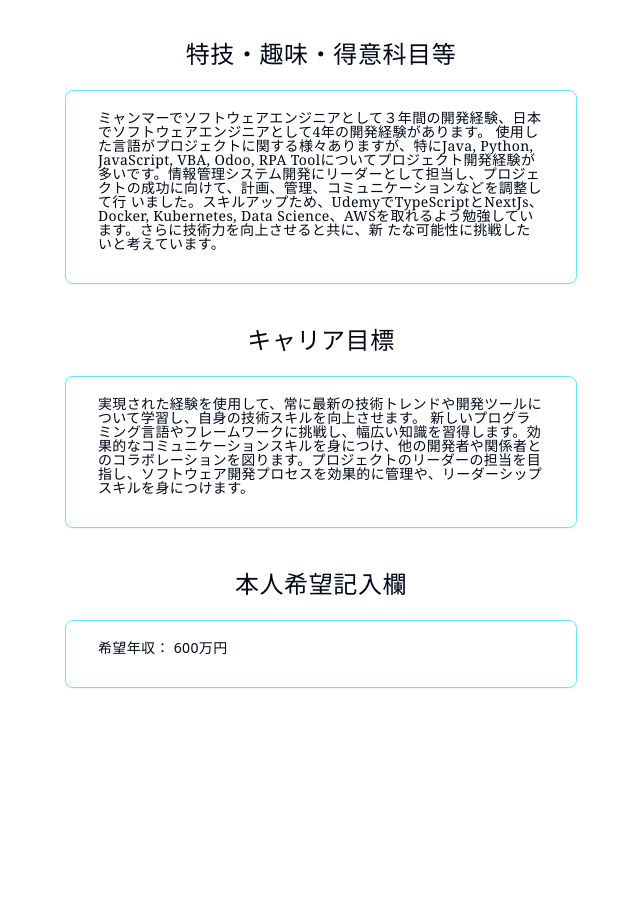
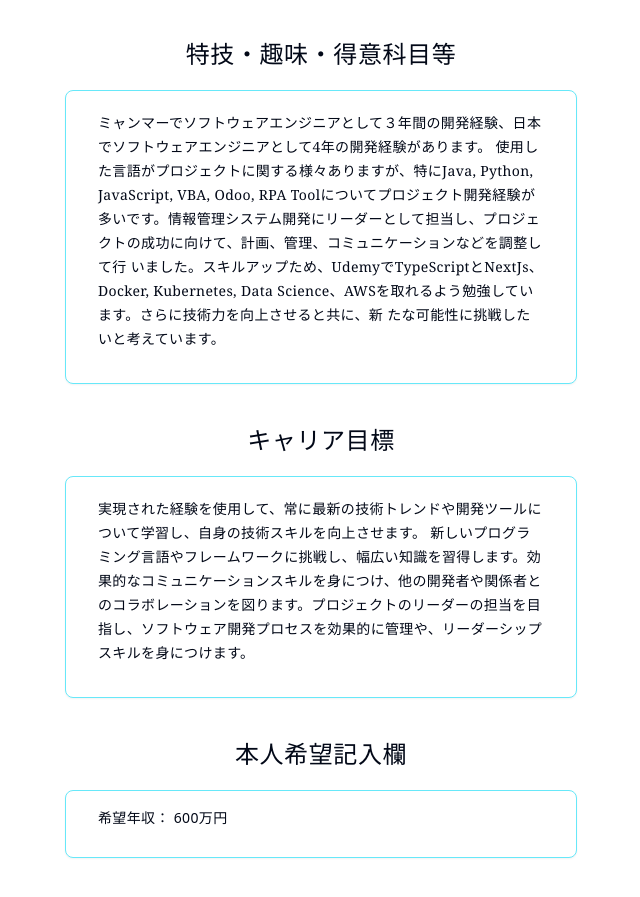
Before and after one commit to maung-htay/personal-profile, a Next.js app: page /resume in a window 1280 px wide. Shown: the part 1338-2235 px from the top of the page, without its empty margins (319-959 px from the left). Before the commit the page ends 2106 px from the top, so only its background shows below. Built offline with nearby package versions, Linux system fonts and the light colour scheme.

Commit message:
Updating line hight

```diff
--- a/src/app/resume/page.tsx
+++ b/src/app/resume/page.tsx
@@ -177,7 +177,7 @@ const Resume = async () => {
                 <Card className="border border-cyan-300 w-full md:w-[650px]">
                     <CardContent>
                         <div className="flex flex-col w-full gap-4 md:p-2">
-                            <Label htmlFor="" className="mt-3 font-light tracking-wide font-serif">{data["ability"]}</Label>
+                            <Label htmlFor="" className="mt-3 leading-6 font-light tracking-wide font-serif">{data["ability"]}</Label>
                         </div>
                     </CardContent>
                 </Card>
@@ -189,7 +189,7 @@ const Resume = async () => {
                 <Card className="border border-cyan-300 w-full md:w-[650px]">
                     <CardContent>
                         <div className="flex flex-col w-full gap-4 md:p-2">
-                            <Label htmlFor="" className="mt-3 font-light tracking-wide font-serif">{data["career-objective"]}</Label>
+                            <Label htmlFor="" className="mt-3 leading-6 font-light tracking-wide font-serif">{data["career-objective"]}</Label>
                         </div>
                     </CardContent>
                 </Card>
```
